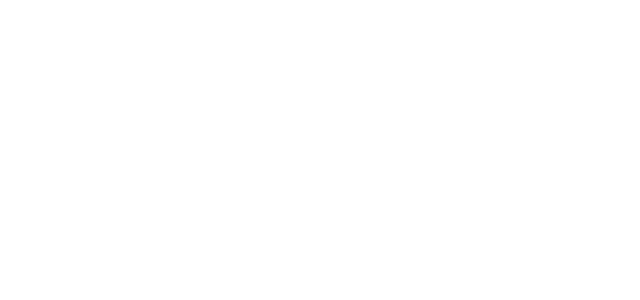
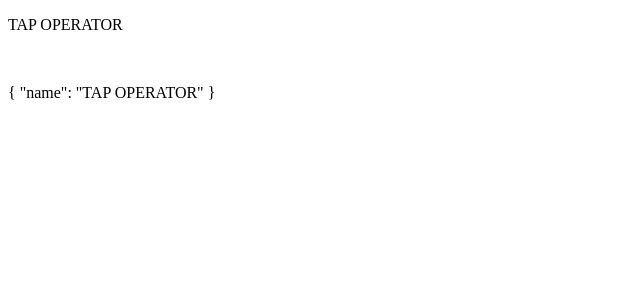
Before and after one commit to kalinskilk/ng-rxjs, an Angular app: page /tap-operator in a window 1280 px wide. Before the commit this address led to /. Shown: the top 300 px of the page, without its empty margins (0-640 px from the left). Built offline with nearby package versions, Linux system fonts and the light colour scheme.

Commit message:
feat: add tap operator

```diff
--- a/src/app/app.routes.ts
+++ b/src/app/app.routes.ts
@@ -3,6 +3,7 @@ import { FirstOperatorComponent } from './first-operator/first-operator.componen
 import { MapOperatorComponent } from './map-operator/map-operator.component';
 import { ObservableComponent } from './observable/observable.component';
 import { OfOperatorComponent } from './of-operator/of-operator.component';
+import { TapOperatorComponent } from './tap-operator/tap-operator.component';
 
 export const routes: Routes = [
   {
@@ -21,4 +22,8 @@ export const routes: Routes = [
     path: 'first-operator',
     component: FirstOperatorComponent,
   },
+  {
+    path: 'tap-operator',
+    component: TapOperatorComponent,
+  },
 ];
--- /dev/null
+++ b/src/app/tap-operator/tap-operator.component.ts
@@ -0,0 +1,47 @@
+import { CommonModule } from '@angular/common';
+import { Component } from '@angular/core';
+import { map, of, tap } from 'rxjs';
+
+@Component({
+  selector: 'app-tap-operator',
+  standalone: true,
+  imports: [CommonModule],
+  template: `
+    <p>{{ tapObservable | async }}</p>
+    <br />
+    <p>{{ tapObservableObj | async | json }}</p>
+  `,
+  styleUrl: './tap-operator.component.scss',
+})
+export class TapOperatorComponent {
+  loading = false;
+  /**
+   * O operador tap permite executar ações colaterais em um observable.
+   * Ele **não modifica os valores emitidos** – a menos que sejam objetos,
+   * pois objetos são passados por referência e podem ser alterados diretamente.
+   * Usado com frequência para debug, logs, atualizar variáveis externas (ex: loading).
+   */
+  tapObservable = of('Tap operator').pipe(
+    /* aqui modificamos o valor de loading */
+    tap((value) => {
+      console.log('Before: ', value);
+      this.loading = true; // aqui o tap modifica o valor, pq é externo
+    }),
+    map((value) => value.toUpperCase()),
+    /* aqui modificamos o valor de loading */
+    tap((value) => {
+      console.log('After: ', value);
+      console.log(this.loading);
+    })
+  );
+
+  tapObservableObj = of({ name: 'Tap operator' }).pipe(
+    tap((value) => console.log(value)),
+    /*  As ações no operador tap não modificam os valores emitidos.
+    Exceto em objetos, que por causa da referencia se modificam.
+    Aqui no exemplo modificamos o valor de name transformando em maiusculo,
+    esta modificação ocorre no proprio objeto emitido */
+
+    tap((value) => (value.name = value.name.toUpperCase()))
+  );
+}
```
Also changed, not shown: src/app/tap-operator/tap-operator.component.scss (added).
